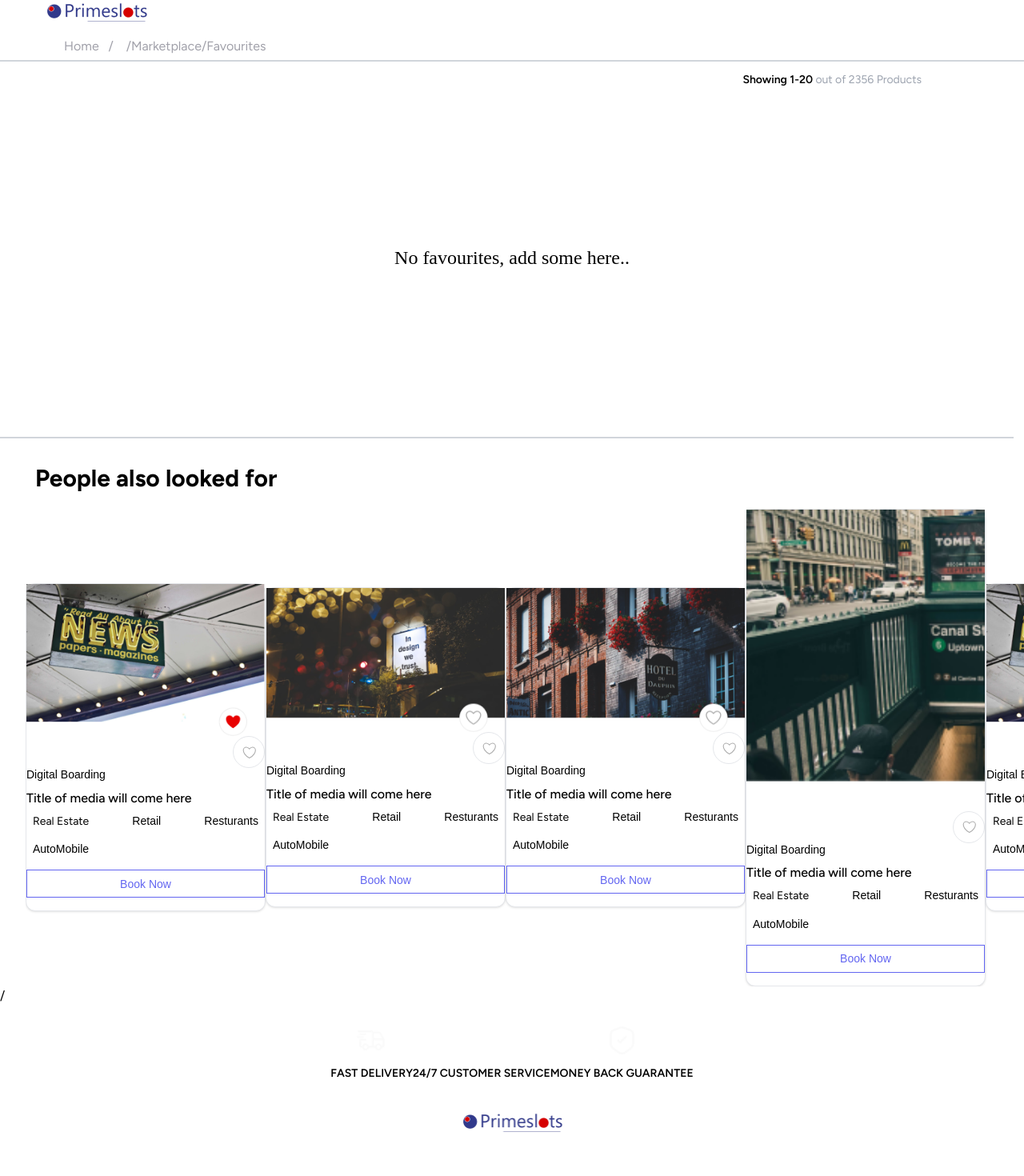
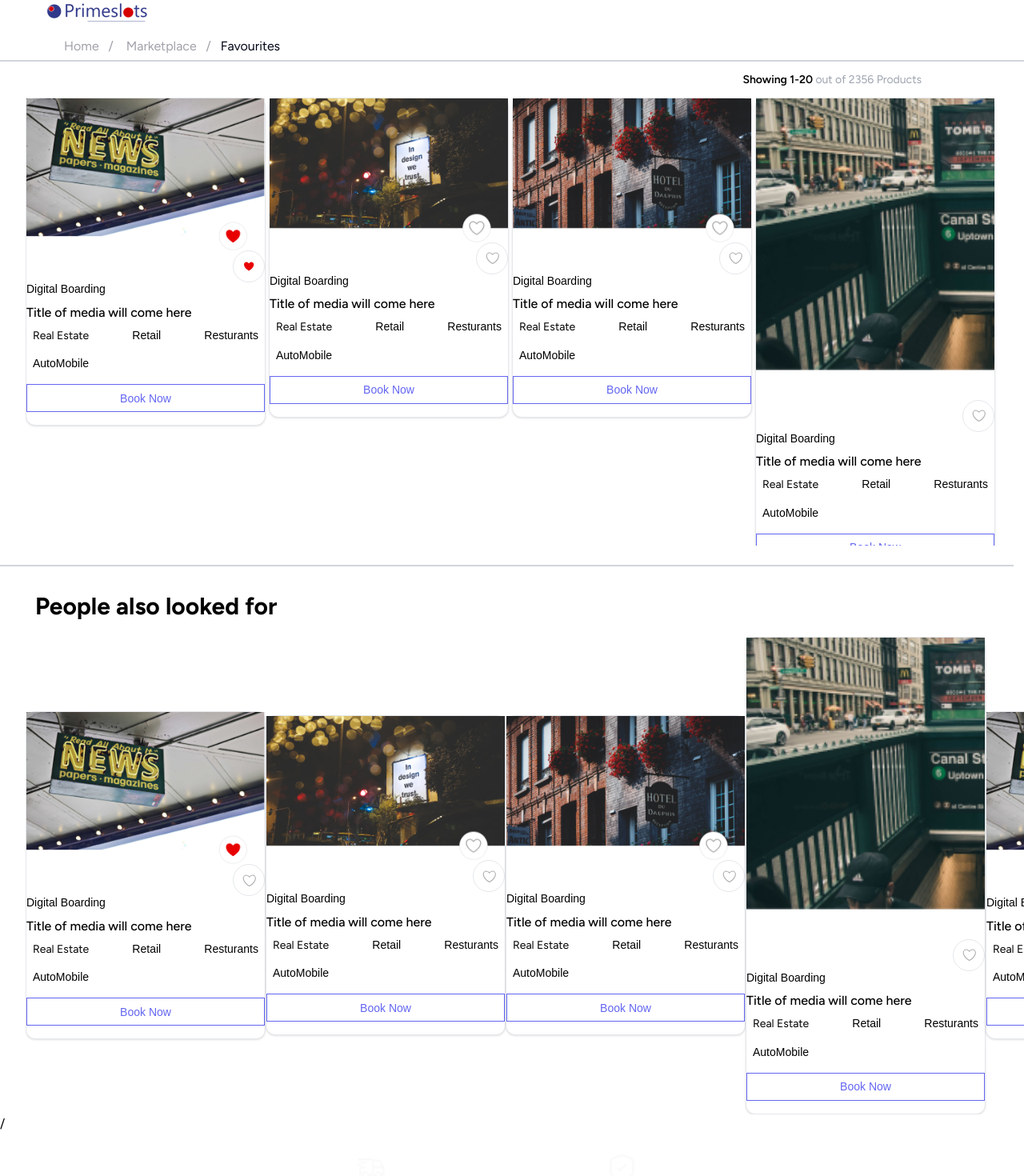
Before and after one commit to Ashu123falle/PrimeSlots, a Next.js app: page /Marketplace/Favourites in a window 1280 px wide. Shown: the top 1470 px of the page at 80% size. Built offline with nearby package versions, Linux system fonts and the light colour scheme.

Commit message:
added dynamic paths for Favorites page

```diff
--- a/Context/authContext.js
+++ b/Context/authContext.js
@@ -1,6 +1,6 @@
 import {createContext, useEffect, useState} from 'react'
 
-const AuthContext = createContext({
+export const AuthContext = createContext({
     //specify some default values
     isAuthorized: false,
     jwtToken: null,
@@ -40,5 +40,3 @@ export const AuthContextProvider = ({children}) => {
         </AuthContext.Provider>
     )
 }
-
-export default AuthContext
--- a/pages/Marketplace/Favourites/index.js
+++ b/pages/Marketplace/Favourites/index.js
@@ -8,7 +8,8 @@ import Navbar from '@/Components/Navbar/Navbar'
 import PeopleAlsoLookFor from '@/Components/PeopleAlsoLookFor/PeopleAlsoLookFor'
 import ServiceSection from '@/Components/ServicesSection/ServicesSection'
 import {useEffect , useContext, useState } from 'react';
-import AuthContext from '@/Context/authContext';
+import { AuthContext } from '@/Context/authContext';
+import ServiceSectionBlue from '@/Components/ServiceSectionBlue/ServiceSectionBlue';
 
 const Searchapi = [
     {
@@ -114,10 +115,11 @@ const Favourites = () => {
     const [favApiData,setFavApiData] = useState([])
     const router = useRouter()
     const {pathname} = router ;
+    const [,pathOne,pathTwo] = pathname.split("/")
 
     useEffect(() => {
         console.log("favourites", favouriteMediaData, favApiData)
-        setFavApiData(favouriteMediaData)
+        setFavApiData(Searchapi)
     },[favouriteMediaData])
 
     const onClickRemoveFromWishlist = id => {
@@ -142,7 +144,8 @@ const Favourites = () => {
                 <div className='px-2 py-4 mb-[-10px] text-[14px] ml-6 md:px-7 xl:px-14'>
                     <Link href="/">
                         <span className= "text-zinc-400 text-base font-normal font-['Figtree'] leading-tight " > Home &nbsp; / </span>  </Link>
-                    <span className= " mx-3 text-zinc-400 text-base font-normal font-['Figtree'] leading-tight " >  {pathname} &nbsp;</span>
+                    <span className= " mx-3 text-zinc-400 text-base font-normal font-['Figtree'] leading-tight " >  {pathOne} &nbsp; /</span>
+                    <span className="text-slate-950 text-base font-normal font-['Figtree'] leading-tight" >{pathTwo}</span>
                     </div>
                    <hr className='border border-gray-300 w-[100vw]' />
                 <h2 className='text-right py-3 text-[14px] px-5 md: pr-16 md:mr-16'><span className='font-semibold'>Showing 1-20</span> <span className='text-gray-400'>out of 2356 Products</span></h2>
@@ -171,7 +174,7 @@ const Favourites = () => {
 
             </div>/
 
-            <ServiceSection/>
+            <ServiceSectionBlue/>
             <Footer/>
 
         </div>
--- a/pages/Marketplace/index.js
+++ b/pages/Marketplace/index.js
@@ -9,7 +9,7 @@ import NewListingsComponent from "../../Components/NewListingsComponent/NewListi
 import BlogCard  from "@/Components/blogCard/blogCard"
 import PeopleAlsoLookFor from '@/Components/PeopleAlsoLookFor/PeopleAlsoLookFor'
 import ServiceSection from "@/Components/ServicesSection/ServicesSection"
-import AuthContext from "@/Context/authContext"
+import { AuthContext } from "@/Context/authContext"
 
 const hotpicks = [
   {
```
